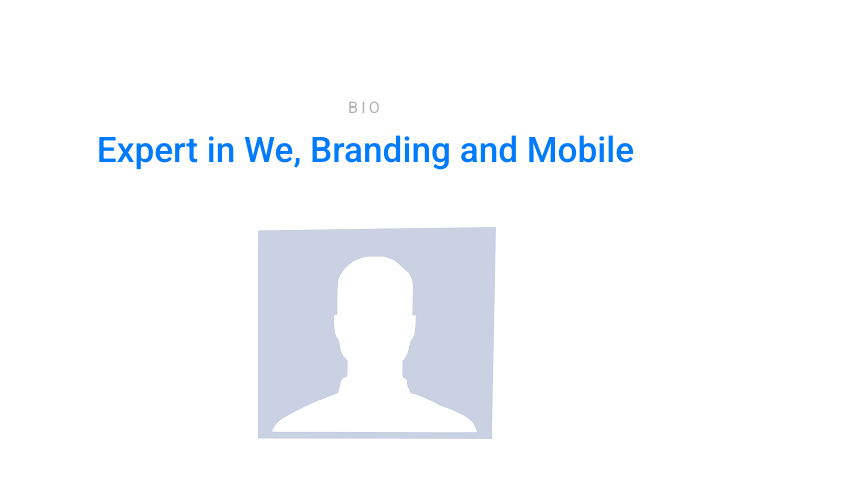
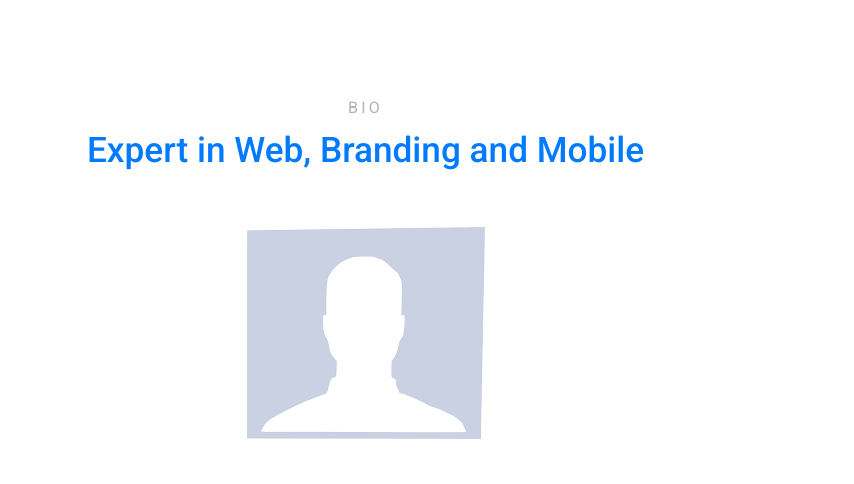
Before and after one commit to aznchronos/aznchronos.github.io, a plain HTML site: page index.html in a window 1280 px wide. Shown: the part 1640-2124 px from the top of the page, without its empty margins (227-1081 px from the left). Drawn offline with Linux system fonts and the light colour scheme; files whose address does not match are found by name.

Commit message:
removed hard-coded placement and fixed auto placement for about-me image.

```diff
--- a/css/style.css
+++ b/css/style.css
@@ -885,5 +885,7 @@ h1, h2, h3, h4, h5, h6 {
 
 /* Temporary */
 .center {
-  margin-left: 400px;
+  display: block;
+  margin-left: auto;
+  margin-right: auto;
 }
--- a/index.html
+++ b/index.html
@@ -161,7 +161,7 @@
         <div class="row mb-5">
           <div class="col-lg-11 section-title">
             <span class="sub-title mb-2 d-block">Bio</span>
-            <h2 class="title text-primary">Expert in We, Branding and Mobile</h2>
+            <h2 class="title text-primary">Expert in Web, Branding and Mobile</h2>
           </div>
         </div>
         <div class="row">
```
